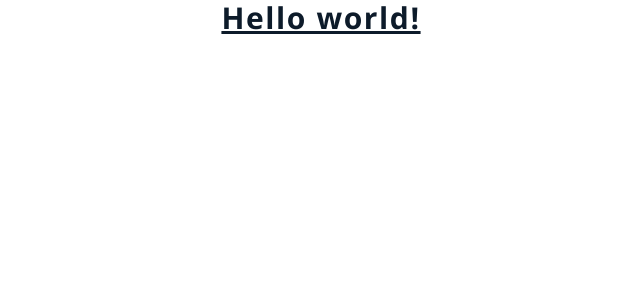
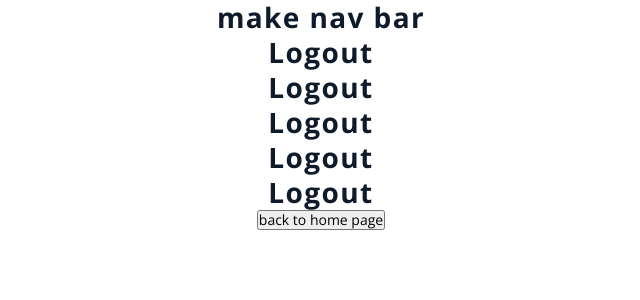
Before and after one commit to sreeramadasuarun/work-force, a React (Create React App) app: page /Logout in a window 1280 px wide. Shown: the top 300 px of the page, without its empty margins (319-959 px from the left). Built offline with nearby package versions, Linux system fonts and the light colour scheme; no server answers.

Commit message:
add-login,logout,auth,navbar

```diff
--- a/package.json
+++ b/package.json
@@ -6,12 +6,14 @@
     "@testing-library/jest-dom": "^5.16.5",
     "@testing-library/react": "^13.4.0",
     "@testing-library/user-event": "^13.5.0",
+    "firebase": "^9.21.0",
     "react": "^18.2.0",
     "react-dom": "^18.2.0",
     "react-icons": "^4.8.0",
     "react-router-dom": "^6.10.0",
-    "react-scripts": "5.0.1",
-    "web-vitals": "^2.1.4"
+    "react-scripts": "^2.1.3",
+    "web-vitals": "^2.1.4",
+    "webpack": "^4.19.1"
   },
   "scripts": {
     "start": "react-scripts start",
--- a/src/App.js
+++ b/src/App.js
@@ -1,5 +1,22 @@
+import React from "react";
+import { Routes, Route } from "react-router-dom";
+import NavLink from "./navbar/Navlinks";
+import Login from "./routes/login/Login";
+import Logout from "./routes/login/Logout";
+import Home from "./home";
+import { UserAuthContextProvider } from "./routes/login/UserAuthContext";
+
 function App() {
-  return <h1 className="text-3xl font-bold underline">Hello world!</h1>;
+  return (
+    <UserAuthContextProvider>
+      <NavLink />
+      <Routes>
+        <Route path="/" element={<Home />} />
+        <Route path="/Login" element={<Login />} />
+        <Route path="/Logout" element={<Logout />} />
+      </Routes>
+    </UserAuthContextProvider>
+  );
 }
 
 export default App;
--- /dev/null
+++ b/src/home.js
@@ -0,0 +1,16 @@
+import React from "react";
+
+const Home = () => {
+  return (
+    <>
+      <div>Home</div>
+      <div>Home</div>
+      <div>Home</div>
+      <div>Home</div>
+      <div>Home</div>
+      <div>Home</div>
+    </>
+  );
+};
+
+export default Home;
--- a/src/index.css
+++ b/src/index.css
@@ -90,7 +90,7 @@ img {
 }
 
 html {
-  font-size: 16px;
+  font-size: 14px;
   scroll-behavior: smooth;
 }
 
--- a/src/index.js
+++ b/src/index.js
@@ -2,10 +2,13 @@ import React from "react";
 import ReactDOM from "react-dom/client";
 import "./index.css";
 import App from "./App";
+import { BrowserRouter } from "react-router-dom";
 
 const root = ReactDOM.createRoot(document.getElementById("root"));
 root.render(
-  // <React.StrictMode>
-  // </React.StrictMode>
-  <App />
+  <React.StrictMode>
+    <BrowserRouter>
+      <App />
+    </BrowserRouter>
+  </React.StrictMode>
 );
--- /dev/null
+++ b/src/navbar/Navlinks.js
@@ -0,0 +1,38 @@
+import React from "react";
+// import { NavLink } from "react-router-dom";
+// import { useUserAuth } from "../routes/login/UserAuthContext";
+// import { useNavigate } from "react-router-dom";
+
+const Navlinks = () => {
+  // const navigate = useNavigate();
+  // const { googleSignIn } = useUserAuth();
+
+  // const { user, logOut } = useUserAuth();
+
+  // const data = useUserAuth();
+
+  // console.log(data);
+  // //logout
+  // const handleSignOut = async () => {
+  //   try {
+  //     await logOut();
+  //   } catch (error) {
+  //     console.log(error);
+  //   }
+  // };
+
+  // //signin
+  // const handleGoogleSignIn = async (e) => {
+  //   e.preventDefault();
+  //   try {
+  //     await googleSignIn();
+  //     navigate("/Shopee");
+  //   } catch (error) {
+  //     console.log(error.message);
+  //   }
+  // };
+
+  return <h1> make nav bar</h1>;
+};
+
+export default Navlinks;
--- /dev/null
+++ b/src/routes/login/Login.js
@@ -0,0 +1,52 @@
+import React, { useState } from "react";
+// import { useNavigate } from "react-router-dom";
+// import { useUserAuth } from "../login/UserAuthContext";
+import "../../routes/login/login.style.scss";
+
+const Login = () => {
+  // const [signIn, toggle] = useState(true);
+
+  // //.........................................sign login
+  // const [email, setEmail] = useState("");
+  // const [password, setPassword] = useState("");
+  // const [error, setError] = useState("");
+  // const { logIn, googleSignIn, signUp } = useUserAuth();
+  // const navigate = useNavigate();
+
+  // const handleSubmit = async (e) => {
+  //   e.preventDefault();
+  //   setError("");
+  //   try {
+  //     await logIn(email, password);
+  //     navigate("/");
+  //   } catch (err) {
+  //     setError(err.message);
+  //   }
+  // };
+  // //signin
+  // const handleGoogleSignIn = async (e) => {
+  //   e.preventDefault();
+  //   try {
+  //     await googleSignIn();
+  //     navigate("/Shopee");
+  //   } catch (error) {
+  //     console.log(error.message);
+  //   }
+  // };
+  // //signup
+
+  // const handleSignupSubmit = async (e) => {
+  //   e.preventDefault();
+  //   setError("");
+  //   try {
+  //     await signUp(email, password);
+  //     navigate("/");
+  //   } catch (err) {
+  //     setError(err.message);
+  //   }
+  // };
+
+  return <h1>daa</h1>;
+};
+
+export default Login;
--- /dev/null
+++ b/src/routes/login/Logout.js
@@ -0,0 +1,18 @@
+import React from "react";
+import { useNavigate } from "react-router-dom";
+
+const Logout = () => {
+  const navigate = useNavigate();
+  return (
+    <div className="center">
+      <h1>Logout</h1>
+      <h1>Logout</h1>
+      <h1>Logout</h1>
+      <h1>Logout</h1>
+      <h1>Logout</h1>
+      <button onClick={() => navigate("/")}>back to home page</button>
+    </div>
+  );
+};
+
+export default Logout;
--- /dev/null
+++ b/src/routes/login/UserAuthContext.js
@@ -0,0 +1,61 @@
+import React from "react";
+import { createContext, useContext, useEffect, useState } from "react";
+import {
+  // signInWithRedirect,
+  createUserWithEmailAndPassword,
+  signInWithEmailAndPassword,
+  onAuthStateChanged,
+  signOut,
+  GoogleAuthProvider,
+  signInWithPopup,
+} from "firebase/auth";
+import { auth } from "../../utils/firebase";
+
+const userAuthContext = createContext();
+
+export function UserAuthContextProvider({ children }) {
+  const [user, setUser] = useState({});
+
+  function logIn(email, password) {
+    return signInWithEmailAndPassword(auth, email, password);
+  }
+  function signUp(email, password) {
+    return createUserWithEmailAndPassword(auth, email, password);
+  }
+  function logOut() {
+    return signOut(auth);
+  }
+
+  const googleProvider = new GoogleAuthProvider();
+  googleProvider.setCustomParameters({
+    prompt: "select_account",
+  });
+
+  const googleSignIn = () => {
+    return signInWithPopup(auth, googleProvider);
+    // signInWithRedirect(auth, provider);
+  };
+
+  useEffect(() => {
+    const unsubscribe = onAuthStateChanged(auth, (currentuser) => {
+      console.log("Auth", currentuser);
+      setUser(currentuser);
+    });
+
+    return () => {
+      unsubscribe();
+    };
+  }, []);
+
+  return (
+    <userAuthContext.Provider
+      value={{ user, logIn, signUp, logOut, googleSignIn }}
+    >
+      {children}
+    </userAuthContext.Provider>
+  );
+}
+
+export function useUserAuth() {
+  return useContext(userAuthContext);
+}
--- /dev/null
+++ b/src/utils/firebase.js
@@ -0,0 +1,16 @@
+import { initializeApp } from "firebase/app";
+import { getAuth } from "firebase/auth";
+
+const firebaseConfig = {
+  apiKey: "AIzaSyDde_6eN05kl_YllZ8YRrEfencMRRMbuFk",
+  authDomain: "navbar-firebase.firebaseapp.com",
+  projectId: "navbar-firebase",
+  storageBucket: "navbar-firebase.appspot.com",
+  messagingSenderId: "1076554465857",
+  appId: "1:1076554465857:web:68b43aaccb9ecb0fec7cc0",
+};
+
+// Initialize Firebase
+const app = initializeApp(firebaseConfig);
+export const auth = getAuth(app);
+export default app;
```
Also changed, not shown: src/routes/login/PrivateRoute.js (added, +15 -0 lines), src/routes/login/login.style.scss (added), 1 other file (tests, documents, lock files or other folders).
